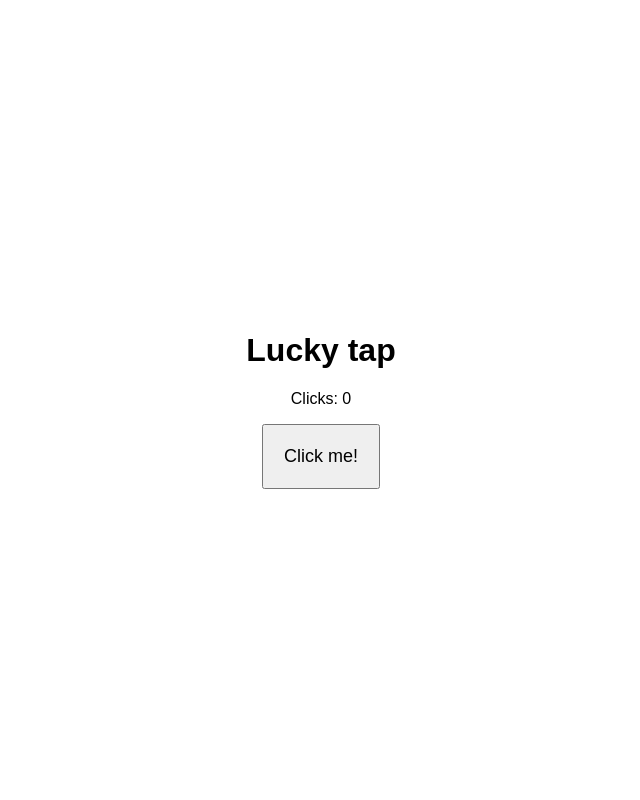
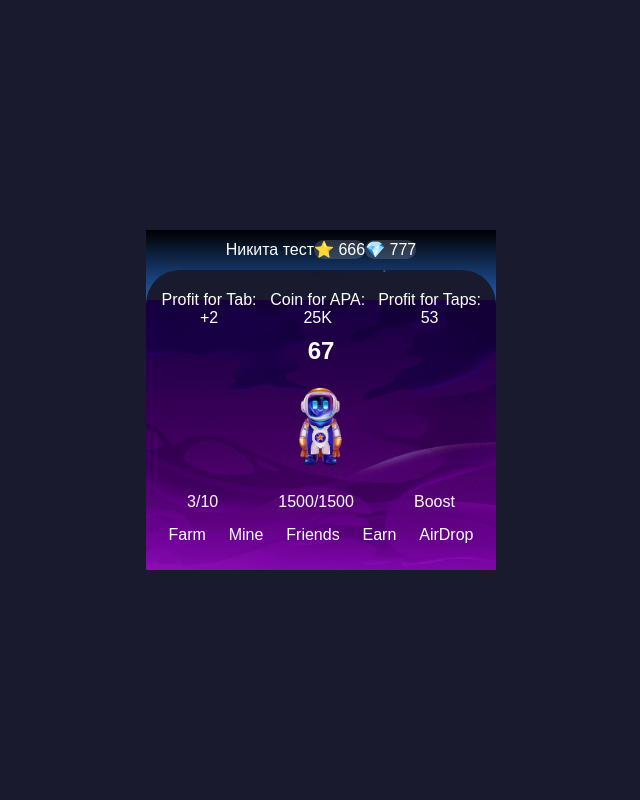
Before and after one commit to XimoNeem/LuckyTap, a FastAPI app: page / in a window 1280 px wide. Shown: the whole page, without its empty margins (319-959 px from the left). Run offline with FastAPI, Linux system fonts and the light colour scheme; data comes from the database, SQL or seed files in the repository; both versions use the stored data as it was after the commit.

Commit message:
UI basic

```diff
--- /dev/null
+++ b/app/db.py
@@ -0,0 +1,41 @@
+import sqlite3
+from contextlib import closing
+
+DATABASE = "database/data.db"
+
+def init_db():
+    with closing(sqlite3.connect(DATABASE)) as db:
+        with db as cursor:
+            cursor.execute(
+                """
+                CREATE TABLE IF NOT EXISTS clicks (
+                    id INTEGER PRIMARY KEY AUTOINCREMENT,
+                    count INTEGER NOT NULL,
+                    name  TEXT
+                )
+                """
+            )
+            cursor.execute(
+                """
+                INSERT INTO clicks (count) VALUES (0)
+                """
+            )
+
+def get_click_count():
+    with closing(sqlite3.connect(DATABASE)) as db:
+        with db:
+            cursor = db.cursor()
+            cursor.execute("SELECT count FROM clicks WHERE id=1")
+            return cursor.fetchone()[0]
+
+def update_click_count(new_count):
+    with closing(sqlite3.connect(DATABASE)) as db:
+        with db:
+            cursor = db.cursor()
+            cursor.execute("UPDATE clicks SET count = ? WHERE id = 1", (new_count,))
+
+def set_name(id, name):
+    with closing(sqlite3.connect(DATABASE)) as db:
+        with db:
+            cursor = db.cursor()
+            cursor.execute(f'UPDATE clicks SET name = ? WHERE id = {id}', (name,))
--- a/app/main.py
+++ b/app/main.py
@@ -1,19 +1,44 @@
 from fastapi import FastAPI, Request
 from fastapi.templating import Jinja2Templates
 from fastapi.staticfiles import StaticFiles
+from fastapi.responses import JSONResponse
+import db
 
 app = FastAPI()
 templates = Jinja2Templates(directory="app/templates")
 app.mount("/static", StaticFiles(directory="app/static"), name="static")
 
+@app.on_event("startup")
+def on_startup():
+    db.init_db()
+
 @app.get("/")
 async def read_root(request: Request):
-    return templates.TemplateResponse("index.html", {"request": request})
+    context = {
+        "request": request,
+        "stars": 666,
+        "diamonds": 777,
+        "name": 'Никита тест'
+    }
+    return templates.TemplateResponse("index.html", context)
 
 @app.get("/game")
 async def play_game(request: Request):
     return templates.TemplateResponse("game.html", {"request": request})
 
+@app.get("/api/clicks")
+async def get_clicks():
+    count = db.get_click_count()
+    return JSONResponse(content={"count": count})
+
+@app.post("/api/clicks")
+async def update_clicks():
+    current_count = db.get_click_count()
+    new_count = current_count + 1
+    db.update_click_count(new_count)
+    db.set_name(1, 'Никита')
+    return JSONResponse(content={"count": new_count})
+
 if __name__ == "__main__":
     import uvicorn
     uvicorn.run(app, host="0.0.0.0", port=8000)
--- a/app/requirements.txt
+++ b/app/requirements.txt
@@ -1,3 +1,4 @@
 fastapi
 uvicorn
 jinja2
+pysqlite3
--- a/app/static/css/styles.css
+++ b/app/static/css/styles.css
@@ -1,18 +1,115 @@
+html {
+    height: 100%;
+    margin: 0;
+    padding: 0;
+}
+
 body {
     font-family: Arial, sans-serif;
+    background-color: #1a1a2e;
+    color: #fff;
+    margin: 0;
+    padding: 0;
     display: flex;
     justify-content: center;
     align-items: center;
-    height: 100vh;
-    margin: 0;
+
+    height: 100%;
 }
 
-.container {
+.user-info {
+    height: 40px;
+    display: flex;
+    flex-direction: row; /* горизонтальное расположение элементов */
+    justify-content: center; /* выравнивание по горизонтали */
+    align-items: center; /* выравнивание по вертикали */
+    align-content: space-between;
+}
+
+.game-container {
+    width: 350px;
+    background: rgb(0, 0, 0);
+    background: linear-gradient(180deg, rgb(0,0,0) 0%, rgb(52, 134, 255) 30%);
     text-align: center;
 }
 
-button {
-    padding: 20px;
-    font-size: 18px;
+.main-container {
+    border-radius: 34px 34px 0px 0px;
+    background-color: #1a1a2e;
+    border: 1px solid transparent;
+    border-image: linear-gradient(rgb(0,0,0), rgb(52, 134, 255));
+    background-image: url('../assets/gameBackground.png');
+    background-repeat: no-repeat;
+    background-size: 200%;
+    background-position: 50%;
+    padding: 10px;
+}
+
+.stat {
+    border-radius: 10px;
+    background-color: rgba(255, 255, 255, 0.15);
+}
+
+.header, .footer, .progress {
+    margin-bottom: 10px;
+}
+
+.header .user-info {
+    display: flex;
+    justify-content: space-between;
+    align-items: center;
+}
+
+.header .user-info .username {
+    font-weight: bold;
+}
+
+.header .user-info .stats .stat {
+    margin-left: 10px;
+}
+
+.header .profit-info {
+    display: flex;
+    justify-content: space-around;
+    margin-top: 10px;
+}
+
+.header .coins {
+    font-size: 24px;
+    font-weight: bold;
+    margin-top: 10px;
+}
+
+.game-area {
+    margin: 20px 0;
+    position: relative;
+}
+
+.game-area .astronaut {
+    width: 100px;
     cursor: pointer;
 }
+
+.click-count {
+    position: absolute;
+    top: -30px;
+    left: 50%;
+    transform: translateX(-50%);
+    font-size: 20px;
+    font-weight: bold;
+}
+
+.progress {
+    display: flex;
+    justify-content: space-around;
+}
+
+.footer {
+    display: flex;
+    justify-content: space-around;
+}
+
+.footer .footer-item {
+    cursor: pointer;
+    padding: 5px 10px;
+}
--- a/app/static/js/script.js
+++ b/app/static/js/script.js
@@ -1,10 +1,23 @@
 document.addEventListener('DOMContentLoaded', (event) => {
-    let count = 0;
+    const clickerButton = document.getElementById('clicker-button');
+    const coinCountElement = document.querySelector('.coins .coin-count');
     const clickCountElement = document.getElementById('click-count');
-    const clickerButton = document.getElementById('clicker-button');
 
-    clickerButton.addEventListener('click', () => {
-        count++;
-        clickCountElement.textContent = count;
-    });
+    async function getCoinCount() {
+        const response = await fetch('/api/clicks');
+        const data = await response.json();
+        coinCountElement.textContent = data.count;
+        clickCountElement.textContent = data.count;
+    }
+
+    async function incrementCoinCount() {
+        const response = await fetch('/api/clicks', { method: 'POST' });
+        const data = await response.json();
+        coinCountElement.textContent = data.count;
+        clickCountElement.textContent = data.count;
+    }
+
+    clickerButton.addEventListener('click', incrementCoinCount);
+
+    getCoinCount();
 });
--- a/app/templates/index.html
+++ b/app/templates/index.html
@@ -3,9 +3,39 @@
 {% block title %}Game{% endblock %}
 
 {% block content %}
-<h1>Lucky tap</h1>
-<p>Clicks: <span id="click-count">0</span></p>
-<button id="clicker-button">Click me!</button>
-
+<div class="game-container">
+    <div class="user-info">
+        <span class="username">{{name}}</span>
+        <span class="stat">⭐ {{ stars }}</span>
+        <span class="stat">💎 {{ diamonds}}</span>
+    </div>
+    <div class="main-container">
+        <div class="header">
+            <div class="profit-info">
+                <div class="profit-tab">Profit for Tab: +2</div>
+                <div class="coin-for-apa">Coin for APA: 25K</div>
+                <div class="profit-taps">Profit for Taps: 53</div>
+            </div>
+            <div class="coins">
+                <span class="coin-count">999 999</span>
+            </div>
+        </div>
+        <div class="game-area">
+            <img src="/static/assets/astronaut.png" class="astronaut" id="clicker-button" alt="Astronaut">
+        </div>
+        <div class="progress">
+            <div class="progress-item">3/10</div>
+            <div class="progress-item">1500/1500</div>
+            <div class="progress-item">Boost</div>
+        </div>
+        <div class="footer">
+            <div class="footer-item">Farm</div>
+            <div class="footer-item">Mine</div>
+            <div class="footer-item">Friends</div>
+            <div class="footer-item">Earn</div>
+            <div class="footer-item">AirDrop</div>
+        </div>
+    </div>
+</div>
 <script src="/static/js/script.js"></script>
 {% endblock %}
```
Also changed, not shown: app/static/assets/astronaut.png (added), app/static/assets/backgroundItem1.png (added), app/static/assets/backgroundItem2.png (added), app/static/assets/gameBackground.png (added), app/static/assets/robotBackground.png (added), database/data.db (added), 1 other file.
